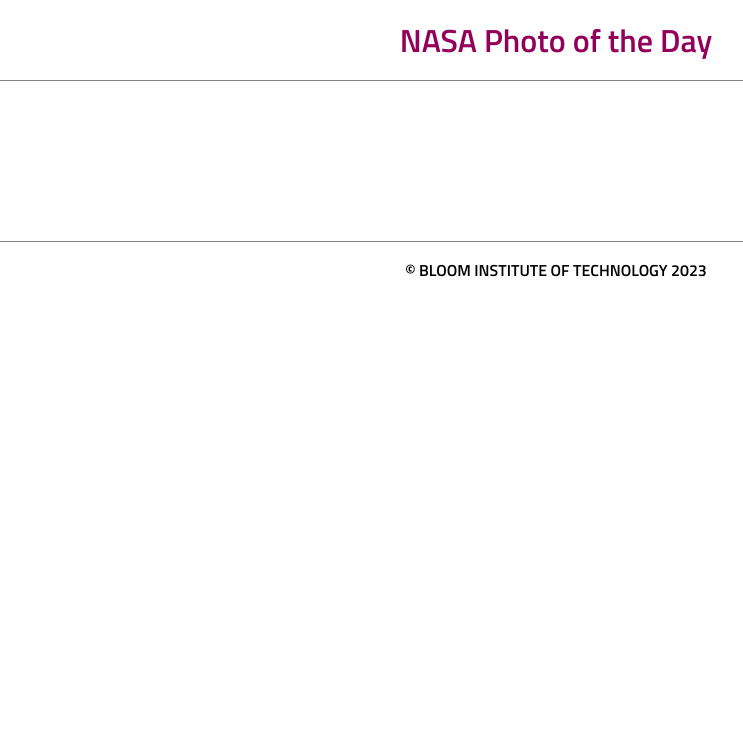
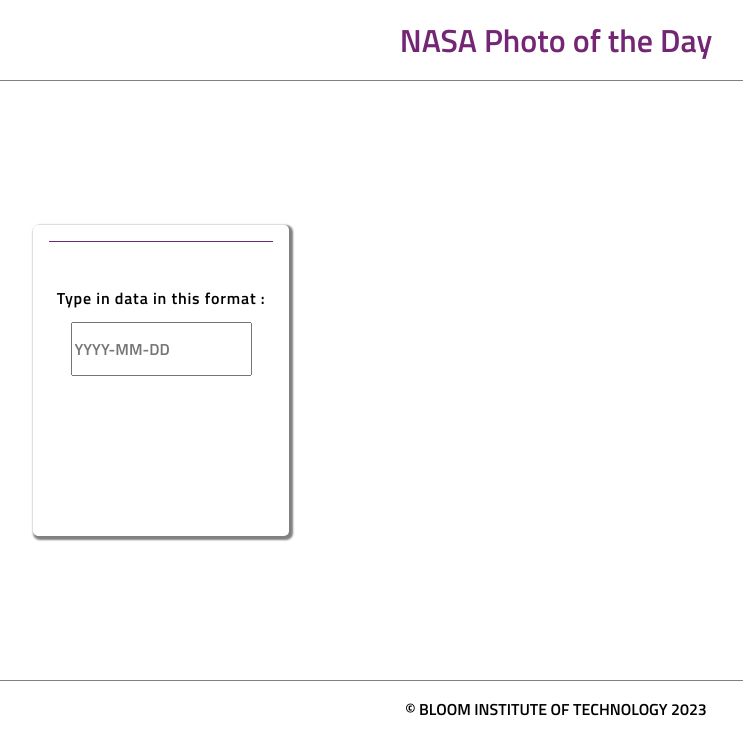
Before and after one commit to bloominstituteoftechnology/module-project-component-composition-JL1172, a React app: page / in a window 1280 px wide. Shown: the whole page, without its empty margins (84-827 px from the left). Built offline with nearby package versions, Linux system fonts and the light colour scheme; no server answers.

Commit message:
almostdone

```diff
--- a/frontend/components/App.js
+++ b/frontend/components/App.js
@@ -1,30 +1,39 @@
 import React, {useState,useEffect} from 'react'
 import axios from 'axios';
-import SearchDate from './SearchDate';
 import Image from './Image';
 
 
 const url = 'https://api.nasa.gov/planetary/apod?api_key=DEMO_KEY'
 const imgStyle = {
-  width : '460px',
-  height : '425px'
+  width : '1500px',
+  height : '950px'
 }
+
 
 function App() {
   const [data,setData] = useState([]);
+  const [date,setDate] = useState('')
 
   useEffect(() => {
-    async function getPhotoOfTheDay() {
-      const res = await axios.get(url)
-      try {
-        setData(res.data)
+
+       axios.get(url)
+      .then(res => {
+       setData(res.data)
         console.log(res)
-      } catch {
-        console.error(err)
-      }
-    }
-   getPhotoOfTheDay()
-  },[])
+      })
+      .catch(err=> {
+        console.log('The first one did not work')
+         axios.get("http://localhost:9009/api/apod?api_key=DEMO_KEY")
+        .then(res=> {
+          setData(res.data)
+          console.log(res.data)
+        })
+        .catch(err=> {
+          console.error('This is the last error ' + err);
+        });
+      })
+      },[])
+
   // useEffect(()=> {
   //      const photoOfTheDay = document.querySelector('#photoOfTheDay');
   //     photoOfTheDay.style.position = "absolute";
@@ -42,9 +51,8 @@ function App() {
 
   return (
   <>
-  <div style = {{margin : '3rem'}}>
-    <SearchDate />
-    <Image data = {data} imgStyle = {imgStyle}/>
+  <div style = {{margin : '2rem'}}>
+    <Image date = {date} setDate = {setDate} data = {data} imgStyle = {imgStyle} />
   </div>
   </>
   )
--- a/frontend/components/Explanation.js
+++ b/frontend/components/Explanation.js
@@ -1,11 +1,17 @@
 import React from "react";
+import SearchDate from "./SearchDate";
 
 export default function Explanation(props) {
+    const {date,setDate} = props;
     return (
         <>
-        <div>
-            <h2>{props.data.title}</h2>
-            {/* <p>{props.data.explanation}</p> */}
+        <div >
+        <div id = 'container' >
+            <h2 id = 'title' >{props.data.title}</h2>
+            <p id ='paragraph'>{props.data.explanation}</p>
+            <SearchDate date = {date} setDate = {setDate} data = {props.data}/>
+        </div>
+
         </div>
         </>
     )
--- a/frontend/components/Image.js
+++ b/frontend/components/Image.js
@@ -1,20 +1,20 @@
 import React from "react";
 import Explanation from "./Explanation";
 
+
 export default function Image(props) {
+    const {date,setDate} = props;
     const imgOrVideo = props.data.media_type === 'image'
-    ? <img style = {props.imgStyle} src = {props.data.url} alt = {'Nasa Photo of The Day'}/>
+    ? <img id = 'img' style = {props.imgStyle} src = {props.data.url} alt = {'Nasa Photo of The Day'}/>
     : props.data.media_type === 'video'
     ? <video style = {props.style} controls><source src = {props.data.url}/>Video could not be rendered</video>
     : '';
     return (
         <>
-        <div>
+        <div className="img">
             {imgOrVideo}
-            <>{props.data.date}</>
-        </div>
-        <div>
-            <Explanation data = {props.data}/>
+            <div id = 'imgContentDiv'>{props.data.date} {props.data.copyright}</div>
+            <Explanation date = {date} setDate = {setDate} data = {props.data}/>
         </div>
         </>
     )
--- a/frontend/components/SearchDate.js
+++ b/frontend/components/SearchDate.js
@@ -1,10 +1,16 @@
 import React from "react";
 
 export default function SearchDate(props) {
+    const {date,setDate} = props;
+    const changeHandler = (evt) => {
+        setDate(evt.target.value)
+    }
     return (
         <>
-        <div>
-
+        <div id = 'label'>
+            <label>Type in data in this format :  </label>
+            <input type="text" placeholder="YYYY-MM-DD"
+            onChange={changeHandler}></input>
         </div>
         </>
     )
--- a/frontend/styles/styles.css
+++ b/frontend/styles/styles.css
@@ -11,15 +11,16 @@ body {
 
 #root {
   display: flex;
-  flex-direction: column;
+  flex-direction: row;
   align-items: center;
 }
 
 h1, h2 {
-  color: #93005a;
+  color:rgb(116, 37, 116);
 }
 
 #root {
+  box-sizing: border-box;
   width: 100%;
   overflow-y: auto;
   border-top: 1px solid grey;
@@ -34,3 +35,39 @@ header, footer {
   align-items: center;
   padding: 1rem;
 }
+
+#img {
+  display: flex;
+ margin: auto;
+ border-radius: 10px;
+}
+#container {
+  box-sizing: border-box;
+  text-align: justify;
+  text-justify:auto;
+  margin: 5rem;
+  margin-left: 20%;
+  margin-right: 20%;
+  line-height: 3rem;
+  box-shadow: 2px 2px 2px 2px gray;
+  padding: 1rem;
+  letter-spacing: .05rem;
+  border-radius: 5px;
+  background-color: white;
+  padding-bottom: 10rem;
+}
+#paragraph::first-letter {
+  font-size: 1.5rem;
+  font-style: italic;
+}
+#title {
+  text-align: center;
+  border-bottom: 1px solid;
+}
+#imgContentDiv {
+  text-align: center;
+}
+#label {
+  margin-top: 2rem;
+  text-align: center;
+}
```
